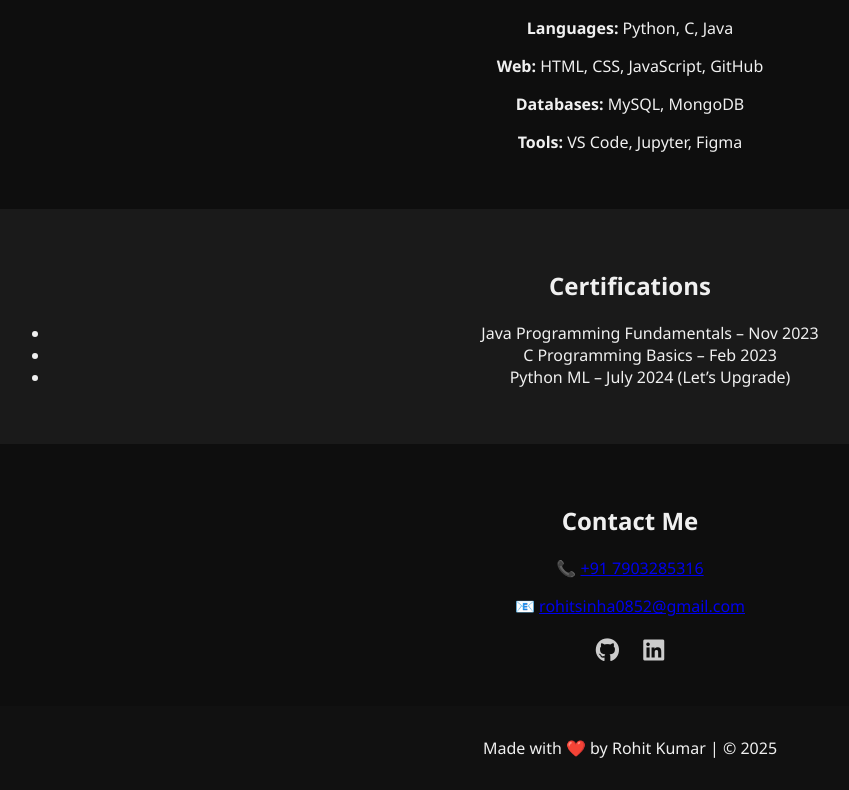
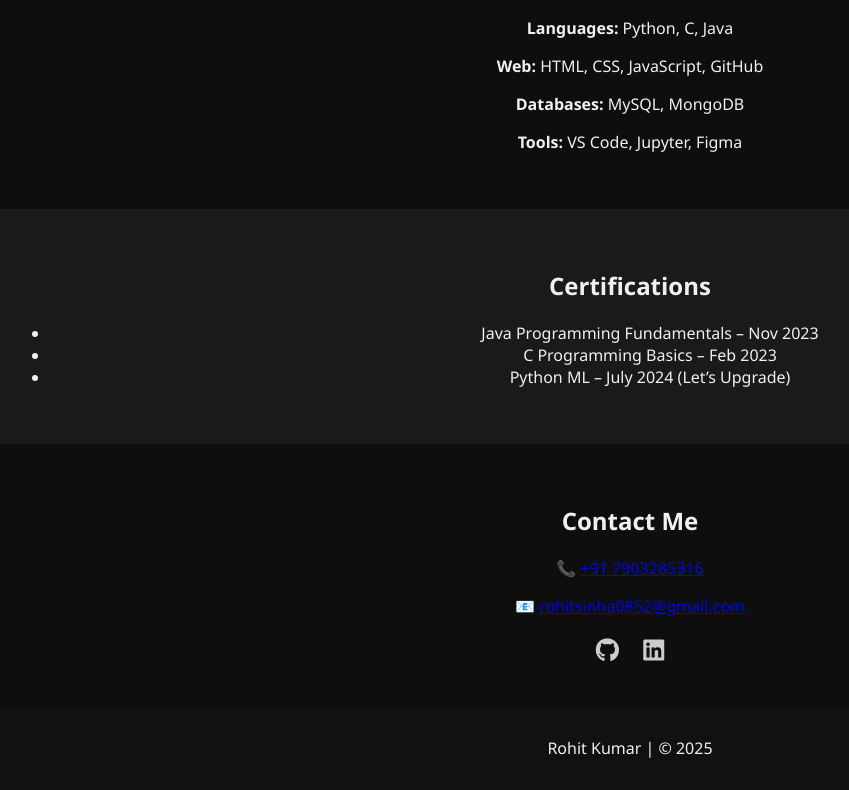
Before and after one commit to rohitkumar7903/Rohit-Portfolio, a plain HTML site: page index.html in a window 1280 px wide. Shown: the part 2611-3401 px from the top of the page, without its empty margins (10-859 px from the left). Drawn offline with Linux system fonts and the light colour scheme.

Commit message:
Update index.html

```diff
--- a/index.html
+++ b/index.html
@@ -112,7 +112,7 @@
   </main>
 
   <footer class="footer">
-    <p>Made with ❤️ by Rohit Kumar | © 2025</p>
+    <p>Rohit Kumar | © 2025</p>
   </footer>
 
   <script src="script.js"></script>
```
